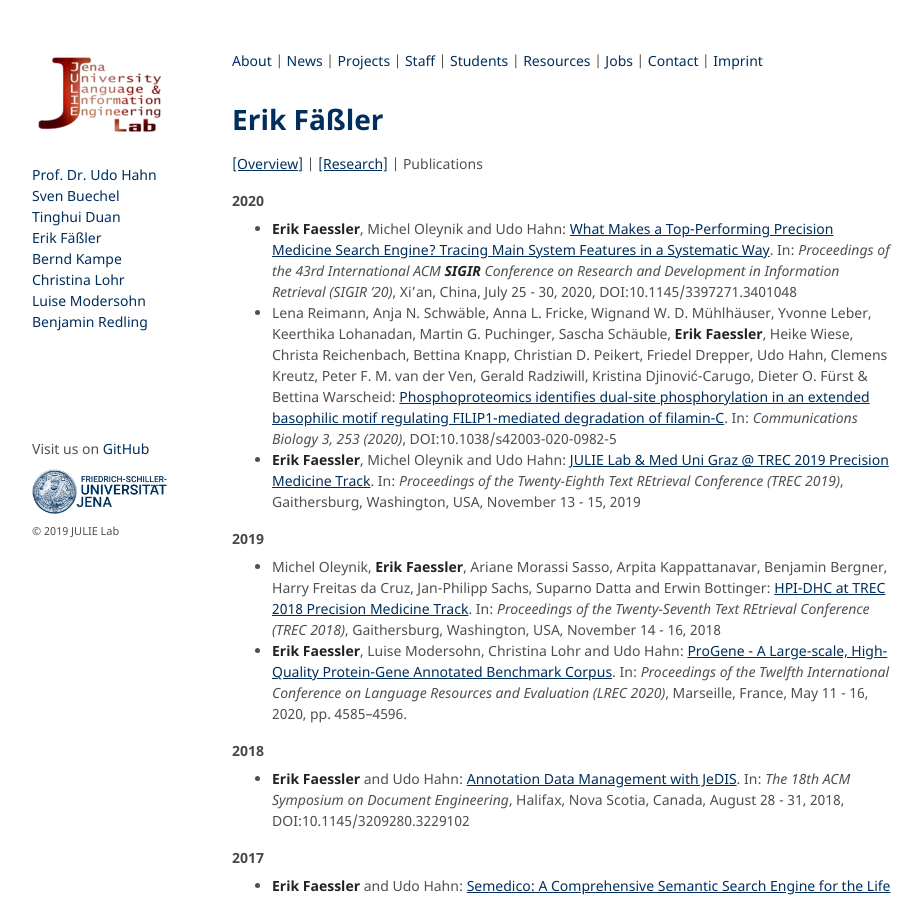
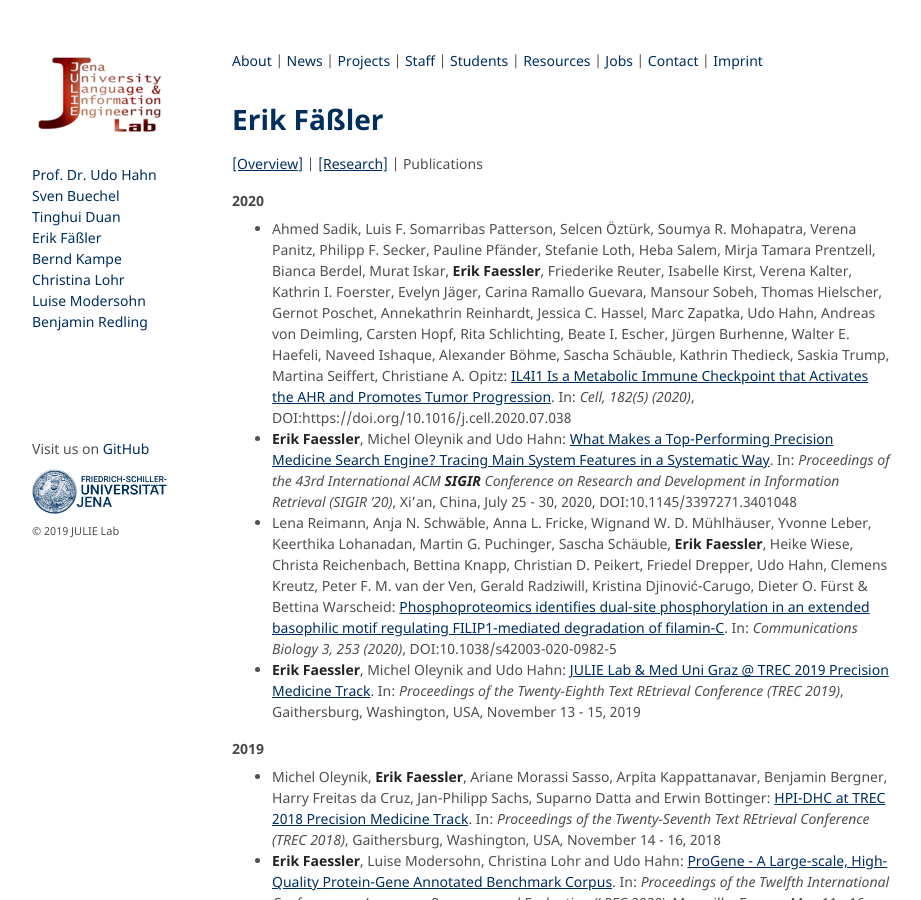
Before and after one commit to JULIELab/JULIELab.github.io, a Jekyll site: the page built from Staff/Faessler/publication.md, in a window 1280 px wide and 900 px high. Shown: the whole window, without its empty margins (178-1099 px from the left). Built offline with Jekyll 4.4.1, drawn with Linux system fonts in a browser that asks for light colours; our own code applies the rules of GitHub Pages for plain Markdown files.

Commit message:
Adding IL4I1 Cell pubication

```diff
--- a/Staff/Faessler/publication.md
+++ b/Staff/Faessler/publication.md
@@ -9,6 +9,7 @@ layout: staff
 Publications
 
 #### 2020
+* Ahmed Sadik, Luis F. Somarribas Patterson, Selcen Öztürk, Soumya R. Mohapatra, Verena Panitz, Philipp F. Secker, Pauline Pfänder, Stefanie Loth, Heba Salem, Mirja Tamara Prentzell, Bianca Berdel, Murat Iskar, **Erik Faessler**, Friederike Reuter, Isabelle Kirst, Verena Kalter, Kathrin I. Foerster, Evelyn Jäger, Carina Ramallo Guevara, Mansour Sobeh, Thomas Hielscher, Gernot Poschet, Annekathrin Reinhardt, Jessica C. Hassel, Marc Zapatka, Udo Hahn, Andreas von Deimling, Carsten Hopf, Rita Schlichting, Beate I. Escher, Jürgen Burhenne, Walter E. Haefeli, Naveed Ishaque, Alexander Böhme, Sascha Schäuble, Kathrin Thedieck, Saskia Trump, Martina Seiffert, Christiane A. Opitz: [IL4I1 Is a Metabolic Immune Checkpoint that Activates the AHR and Promotes Tumor Progression](https://www.cell.com/cell/fulltext/S0092-8674%2820%2930946-6). In: *Cell, 182(5) (2020)*, DOI:https://doi.org/10.1016/j.cell.2020.07.038
 * **Erik Faessler**, Michel Oleynik and Udo Hahn: [What Makes a Top-Performing Precision Medicine Search Engine? Tracing Main System Features in a Systematic Way](https://doi.org/10.1145/3397271.3401048). In: *Proceedings of the 43rd International ACM **SIGIR** Conference on Research and Development in Information Retrieval (SIGIR ’20)*, Xi'an, China, July 25 - 30, 2020, DOI:10.1145/3397271.3401048
 * Lena Reimann, Anja N. Schwäble, Anna L. Fricke, Wignand W. D. Mühlhäuser, Yvonne Leber, Keerthika Lohanadan, Martin G. Puchinger, Sascha Schäuble, **Erik Faessler**, Heike Wiese, Christa Reichenbach, Bettina Knapp, Christian D. Peikert, Friedel Drepper, Udo Hahn, Clemens Kreutz, Peter F. M. van der Ven, Gerald Radziwill, Kristina Djinović-Carugo, Dieter O. Fürst & Bettina Warscheid: [Phosphoproteomics identifies dual-site phosphorylation in an extended basophilic motif regulating FILIP1-mediated degradation of filamin-C](https://www.nature.com/articles/s42003-020-0982-5). In: *Communications Biology 3, 253 (2020)*, DOI:10.1038/s42003-020-0982-5
 * **Erik Faessler**, Michel Oleynik and Udo Hahn: [JULIE Lab & Med Uni Graz @ TREC 2019 Precision Medicine Track](https://trec.nist.gov/pubs/trec28/papers/julie-mug.PM.pdf). In: *Proceedings of the Twenty-Eighth Text REtrieval Conference (TREC 2019)*, Gaithersburg, Washington, USA, November 13 - 15, 2019
```
